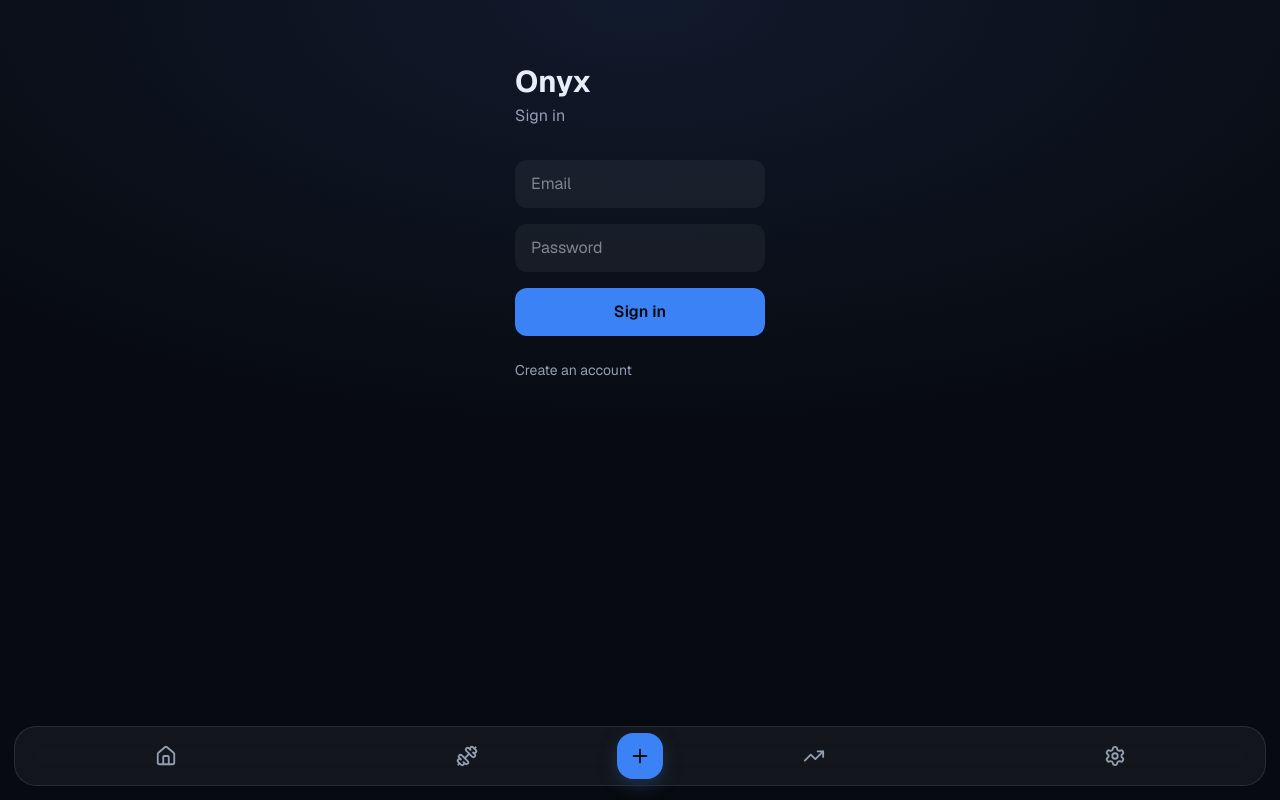
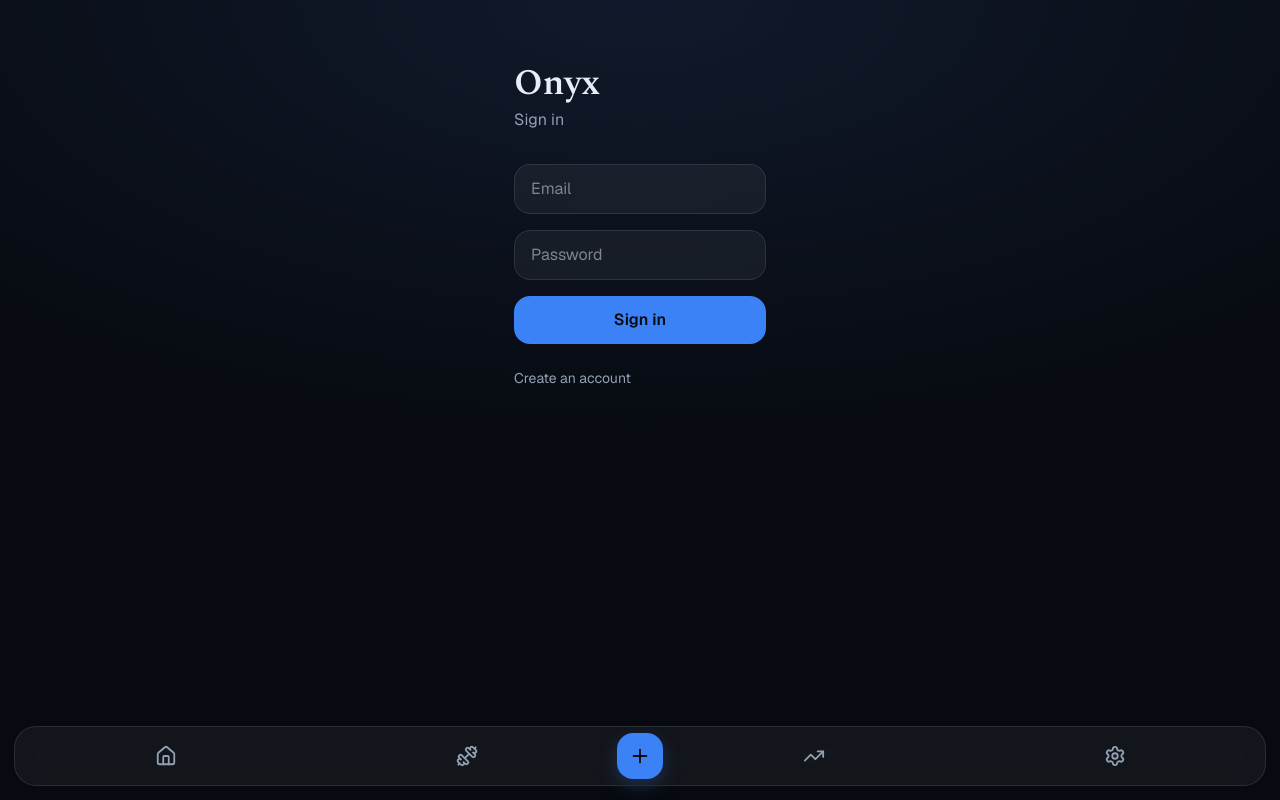
Before and after one commit to MustafaNazeer/AnabolicAI, a Next.js app: page /sign-in in a window 1280 px wide. Built offline with nearby package versions, Linux system fonts and the light colour scheme.

Commit message:
feat: restyle auth screens in the new visual language

```diff
--- a/src/components/AuthForm.tsx
+++ b/src/components/AuthForm.tsx
@@ -5,6 +5,16 @@ import Link from "next/link";
 
 type Mode = "sign-in" | "sign-up";
 type Result = { error?: string; ok?: boolean } | void;
+
+const inputStyle = {
+  background: "var(--surface)",
+  border: "1px solid var(--surface-border)",
+  borderRadius: "var(--radius-tile)",
+  color: "var(--text)",
+  backdropFilter: "blur(14px)",
+  WebkitBackdropFilter: "blur(14px)",
+  minHeight: 48,
+} as const;
 
 export function AuthForm({
   mode,
@@ -37,7 +47,12 @@ export function AuthForm({
   if (sent) {
     return (
       <main className="px-5 pt-16 pb-24 max-w-sm mx-auto">
-        <h1 className="text-3xl font-bold mb-2">Onyx</h1>
+        <h1
+          className="text-4xl font-semibold mb-2"
+          style={{ fontFamily: "var(--font-spectral)", color: "var(--text)" }}
+        >
+          Onyx
+        </h1>
         <p style={{ color: "var(--text-dim)" }}>
           Check your email for a confirmation link, then sign in.
         </p>
@@ -54,7 +69,12 @@ export function AuthForm({
 
   return (
     <main className="px-5 pt-16 pb-24 max-w-sm mx-auto">
-      <h1 className="text-3xl font-bold mb-1">Onyx</h1>
+      <h1
+        className="text-4xl font-semibold mb-1"
+        style={{ fontFamily: "var(--font-spectral)", color: "var(--text)" }}
+      >
+        Onyx
+      </h1>
       <p style={{ color: "var(--text-dim)" }} className="mb-8">
         {title}
       </p>
@@ -65,8 +85,8 @@ export function AuthForm({
           autoComplete="email"
           placeholder="Email"
           required
-          className="rounded-xl px-4 py-3 outline-none"
-          style={{ background: "var(--surface)", color: "var(--text)", minHeight: 48 }}
+          className="px-4 py-3 outline-none"
+          style={inputStyle}
         />
         <input
           name="password"
@@ -74,8 +94,8 @@ export function AuthForm({
           autoComplete={mode === "sign-in" ? "current-password" : "new-password"}
           placeholder="Password"
           required
-          className="rounded-xl px-4 py-3 outline-none"
-          style={{ background: "var(--surface)", color: "var(--text)", minHeight: 48 }}
+          className="px-4 py-3 outline-none"
+          style={inputStyle}
         />
         {error ? (
           <p role="alert" style={{ color: "var(--accent)" }} className="text-sm">
@@ -85,8 +105,13 @@ export function AuthForm({
         <button
           type="submit"
           disabled={pending}
-          className="rounded-xl font-semibold py-3 disabled:opacity-60"
-          style={{ background: "var(--accent)", color: "#08090b", minHeight: 48 }}
+          className="font-semibold py-3 disabled:opacity-60"
+          style={{
+            background: "var(--accent)",
+            color: "var(--on-accent)",
+            borderRadius: "var(--radius-tile)",
+            minHeight: 48,
+          }}
         >
           {pending ? "Please wait" : title}
         </button>
```
